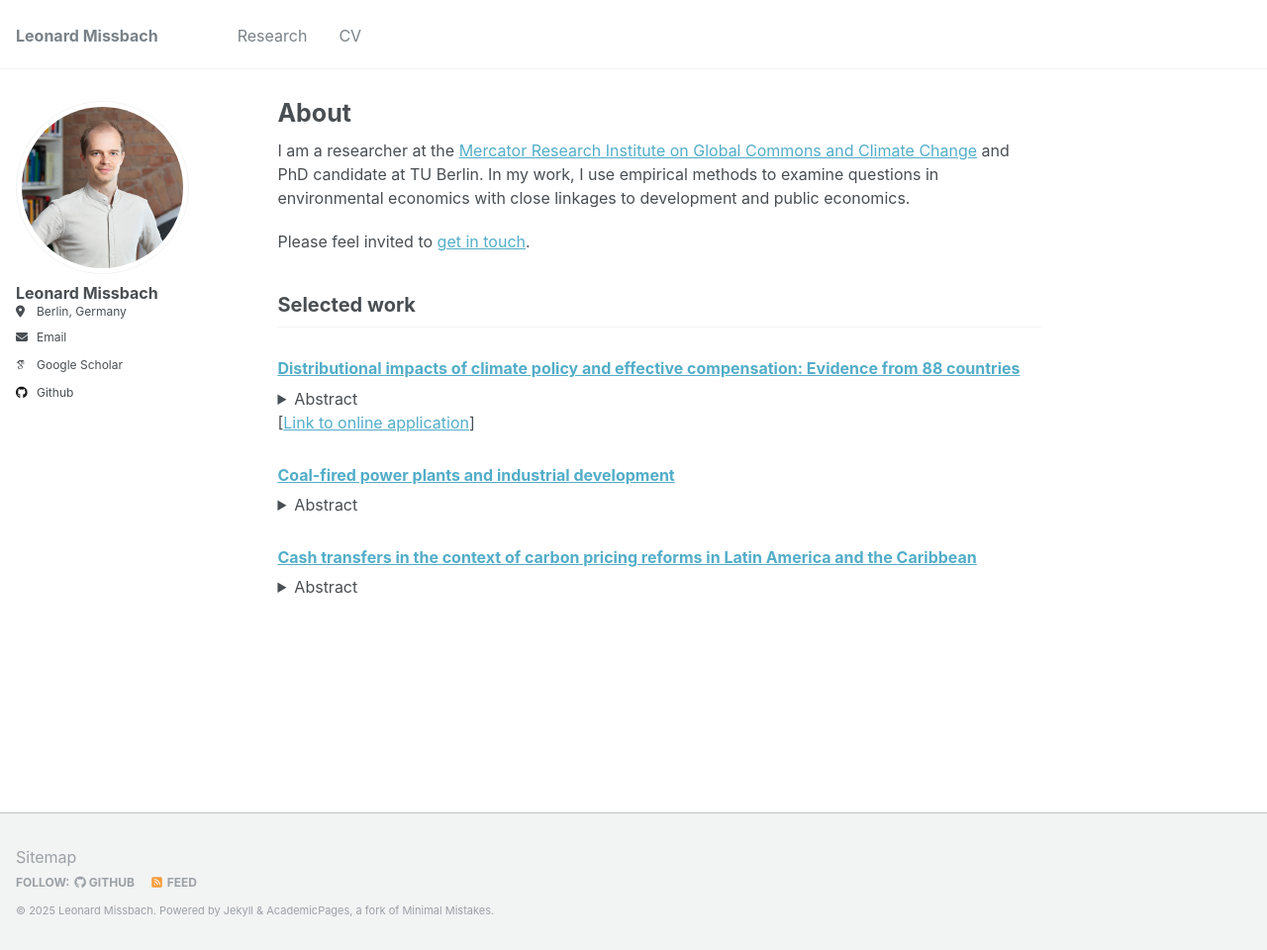
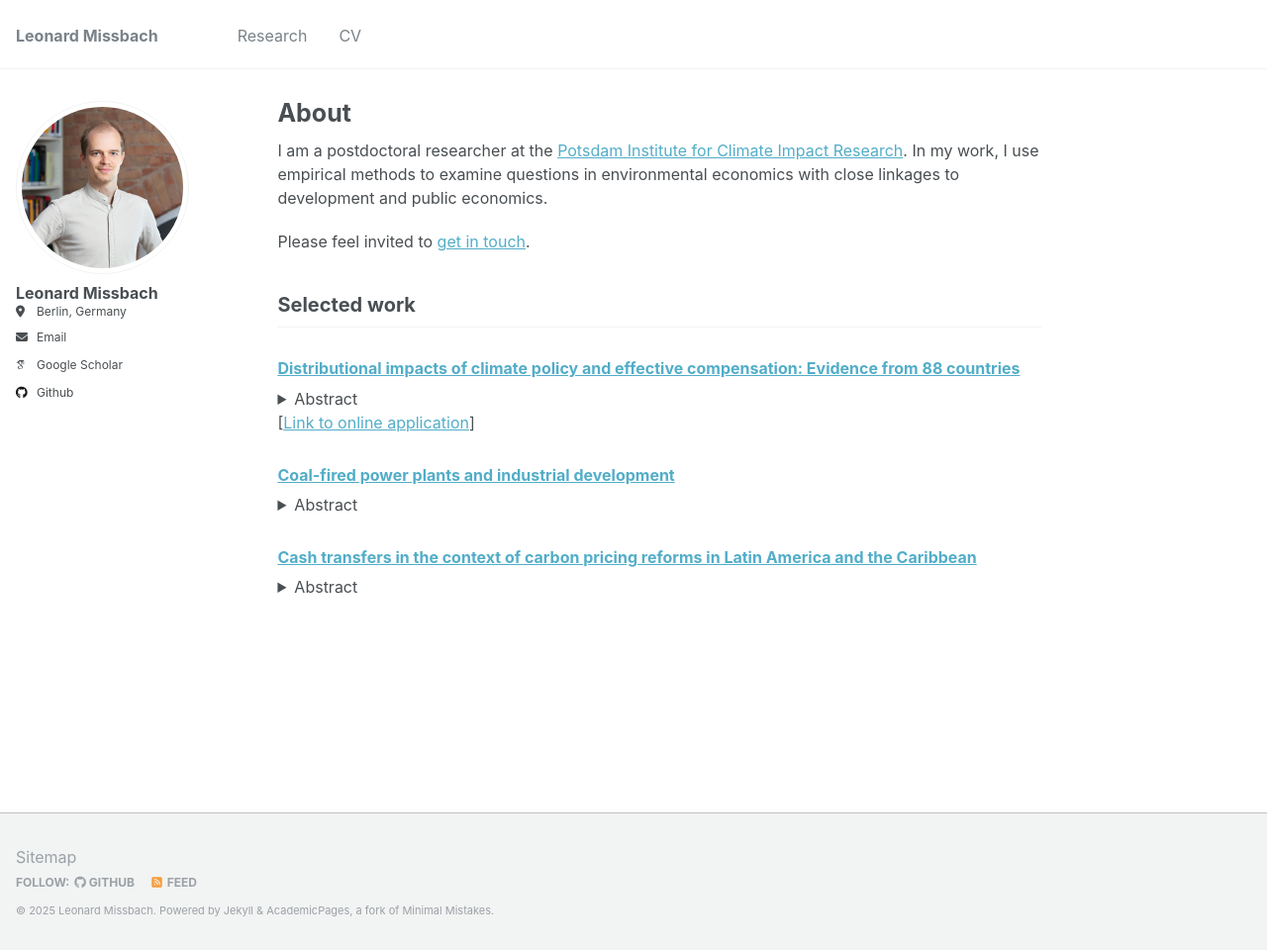
Before and after one commit to lmissbach/lmissbach.github.io, a Jekyll site: the page built from _pages/about.md, in a window 1280 px wide and 960 px high. Shown: the whole window at 99% size. Built offline with Jekyll 4.4.1, drawn with Linux system fonts in a browser that asks for light colours; some web fonts are replaced.

Commit message:
Update about.md

```diff
--- a/_pages/about.md
+++ b/_pages/about.md
@@ -6,7 +6,7 @@ redirect_from:
   - /about/
   - /about.html
 ---
-I am a researcher at the [Mercator Research Institute on Global Commons and Climate Change](https://mcc-berlin.net) and PhD candidate at TU Berlin. In my work, I use empirical methods to examine questions in environmental economics with close linkages to development and public economics.
+I am a postdoctoral researcher at the [Potsdam Institute for Climate Impact Research](https://pik-potsdam.de). In my work, I use empirical methods to examine questions in environmental economics with close linkages to development and public economics.
 
 Please feel invited to [get in touch](mailto:l.missbach@posteo.de).
 
```
